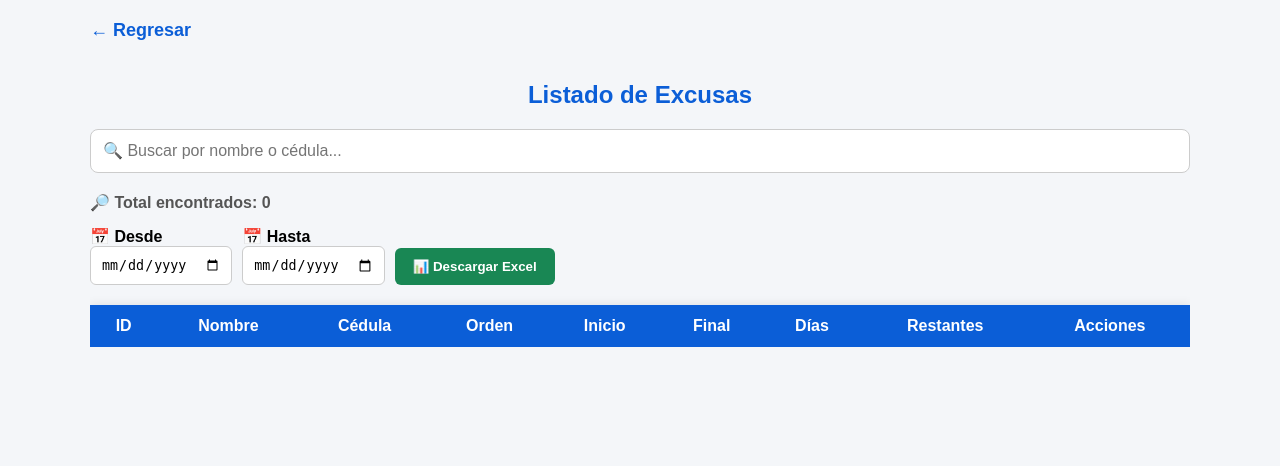
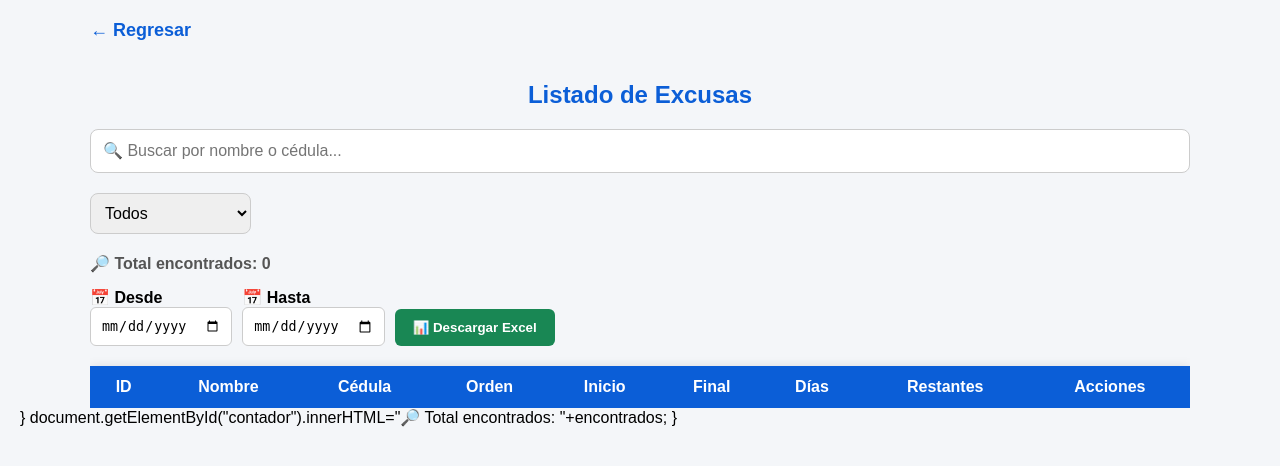
Before and after one commit to danmjp19-boop/control-excusados, a Flask app: page /lista_excusas in a window 1280 px wide. Shown: the top 466 px of the page. Run offline with Flask 3, Linux system fonts and the light colour scheme; data that the repository does not hold is empty.

Commit message:
Update lista_excusas.html

```diff
--- a/templates/lista_excusas.html
+++ b/templates/lista_excusas.html
@@ -99,6 +99,17 @@ class="buscador"
 placeholder="🔍 Buscar por nombre o cédula..."
 onkeyup="filtrar()">
 
+    <select id="filtroEstado"
+        onchange="filtrar()"
+        style="padding:10px;border:1px solid #ccc;border-radius:8px;margin-bottom:20px;font-size:16px;">
+
+    <option value="">Todos</option>
+    <option value="vigente">🟢 Vigentes</option>
+    <option value="hoy">🟠 Finalizan hoy</option>
+    <option value="finalizada">🔴 Finalizadas</option>
+
+</select>
+
 <div class="total" id="contador">
 🔎 Total encontrados: {{ excusas|length }}
 </div>
@@ -199,35 +210,58 @@ onkeyup="filtrar()">
 
 <script>
 
+<script>
+
 function filtrar(){
 
-let input=document.getElementById("buscar");
-let filtro=input.value.toUpperCase();
-let tabla=document.getElementById("tabla");
-let filas=tabla.getElementsByTagName("tr");
+    let texto = document.getElementById("buscar").value.toUpperCase();
+    let estado = document.getElementById("filtroEstado").value;
 
-let encontrados=0;
+    let tabla = document.getElementById("tabla");
+    let filas = tabla.getElementsByTagName("tr");
 
-for(let i=1;i<filas.length;i++){
+    let encontrados = 0;
 
-let nombre=filas[i].cells[1].textContent.toUpperCase();
-let cedula=filas[i].cells[2].textContent.toUpperCase();
+    for(let i = 1; i < filas.length; i++){
 
-if(filtro==""){
+        let nombre = filas[i].cells[1].textContent.toUpperCase();
+        let cedula = filas[i].cells[2].textContent.toUpperCase();
+        let restantes = filas[i].cells[7].textContent.toLowerCase();
 
-filas[i].style.display="";
-encontrados++;
+        let coincideBusqueda =
+            nombre.includes(texto) ||
+            cedula.includes(texto);
 
-}else if(nombre.indexOf(filtro)>-1 || cedula.indexOf(filtro)>-1){
+        let coincideEstado = false;
 
-filas[i].style.display="";
-encontrados++;
+        if(estado === ""){
+            coincideEstado = true;
+        }
+        else if(estado === "vigente"){
+            coincideEstado =
+                !restantes.includes("finalizada") &&
+                !restantes.includes("finaliza hoy");
+        }
+        else if(estado === "hoy"){
+            coincideEstado = restantes.includes("finaliza hoy");
+        }
+        else if(estado === "finalizada"){
+            coincideEstado = restantes.includes("finalizada");
+        }
 
-}else{
+        if(coincideBusqueda && coincideEstado){
+            filas[i].style.display = "";
+            encontrados++;
+        }else{
+            filas[i].style.display = "none";
+        }
+    }
 
-filas[i].style.display="none";
+    document.getElementById("contador").innerHTML =
+        "🔎 Total encontrados: " + encontrados;
+}
 
-}
+</script>
 
 }
 
```
